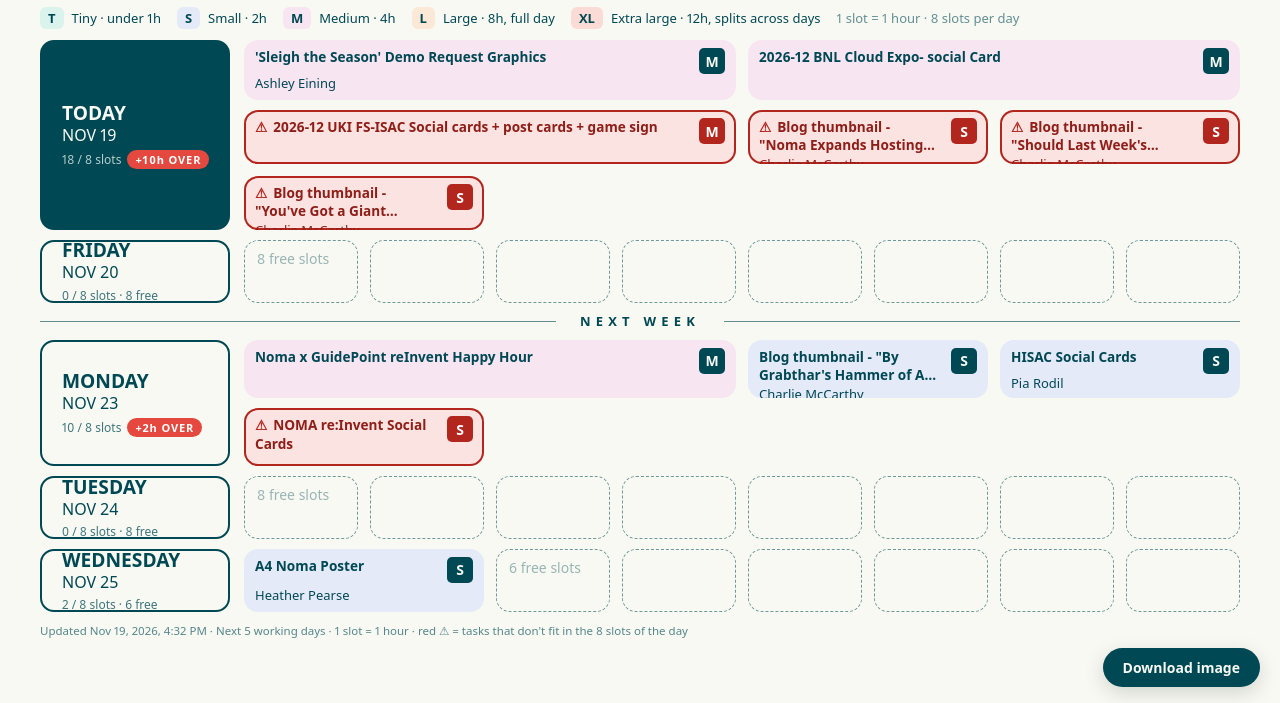
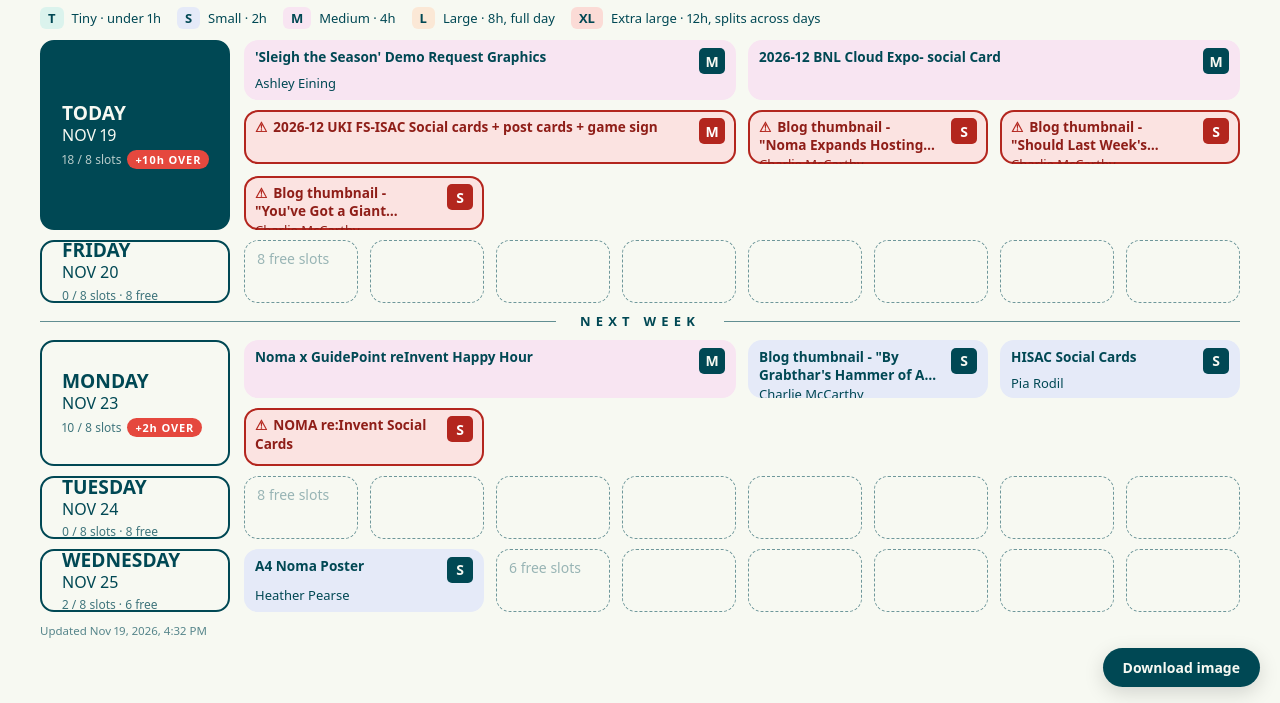
Before and after one commit to camilachisini/clientdashboard, a plain HTML site: page noma/index.html in a window 1280 px wide. Shown: the part 97-800 px from the top of the page. Drawn offline with Linux system fonts and the light colour scheme.

Commit message:
Simplify footer to the update time and drop the slot note from the legend
Co-Authored-By: Claude Opus 5.5 <noreply@anthropic.com>
Claude-Session: https://claude.ai/code/session_014H9TfhAC7s5NgPZ3D1Cpmj

```diff
--- a/noma/app.js
+++ b/noma/app.js
@@ -167,7 +167,7 @@ function render() {
   });
 
   const updated = state.updated ? new Date(state.updated).toLocaleString('en-US', { dateStyle: 'medium', timeStyle: 'short' }) : '—';
-  document.getElementById('foot').textContent = `${state.live ? 'Live from Asana' : 'Updated'} ${updated} · Next 5 working days · 1 slot = 1 hour · red ⚠ = tasks that don't fit in the 8 slots of the day`;
+  document.getElementById('foot').textContent = `Updated ${updated}`;
 }
 
 // ---------- download ----------
--- a/noma/index.html
+++ b/noma/index.html
@@ -199,7 +199,6 @@ html, body { height: 100%; overflow: hidden; }
     <span><i style="background:var(--m)">M</i>Medium · 4h</span>
     <span><i style="background:var(--l)">L</i>Large · 8h, full day</span>
     <span><i style="background:var(--xl)">XL</i>Extra large · 12h, splits across days</span>
-    <span class="nm-unit">1 slot = 1 hour · 8 slots per day</span>
 
   </div>
 
@@ -211,6 +210,6 @@ html, body { height: 100%; overflow: hidden; }
 
 <div class="nm-actions"><button type="button" class="nm-download nm-secondary" id="update">Update now</button><button type="button" class="nm-download" id="download">Download image</button></div>
 <script src="html-to-image.js?v=2"></script>
-<script src="app.js?v=2026-11-19-6"></script>
+<script src="app.js?v=2026-11-19-7"></script>
 </body>
 </html>
```
